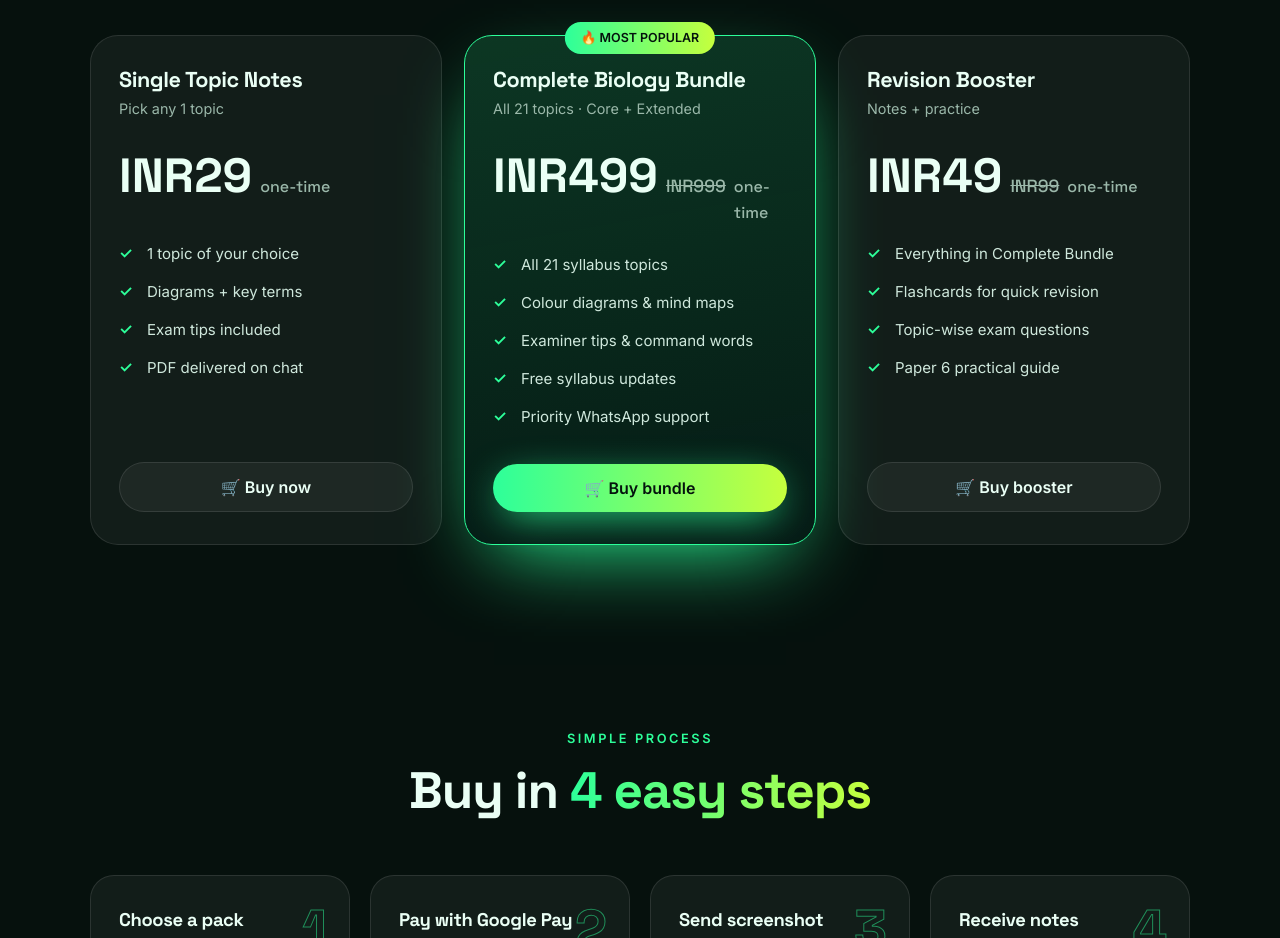
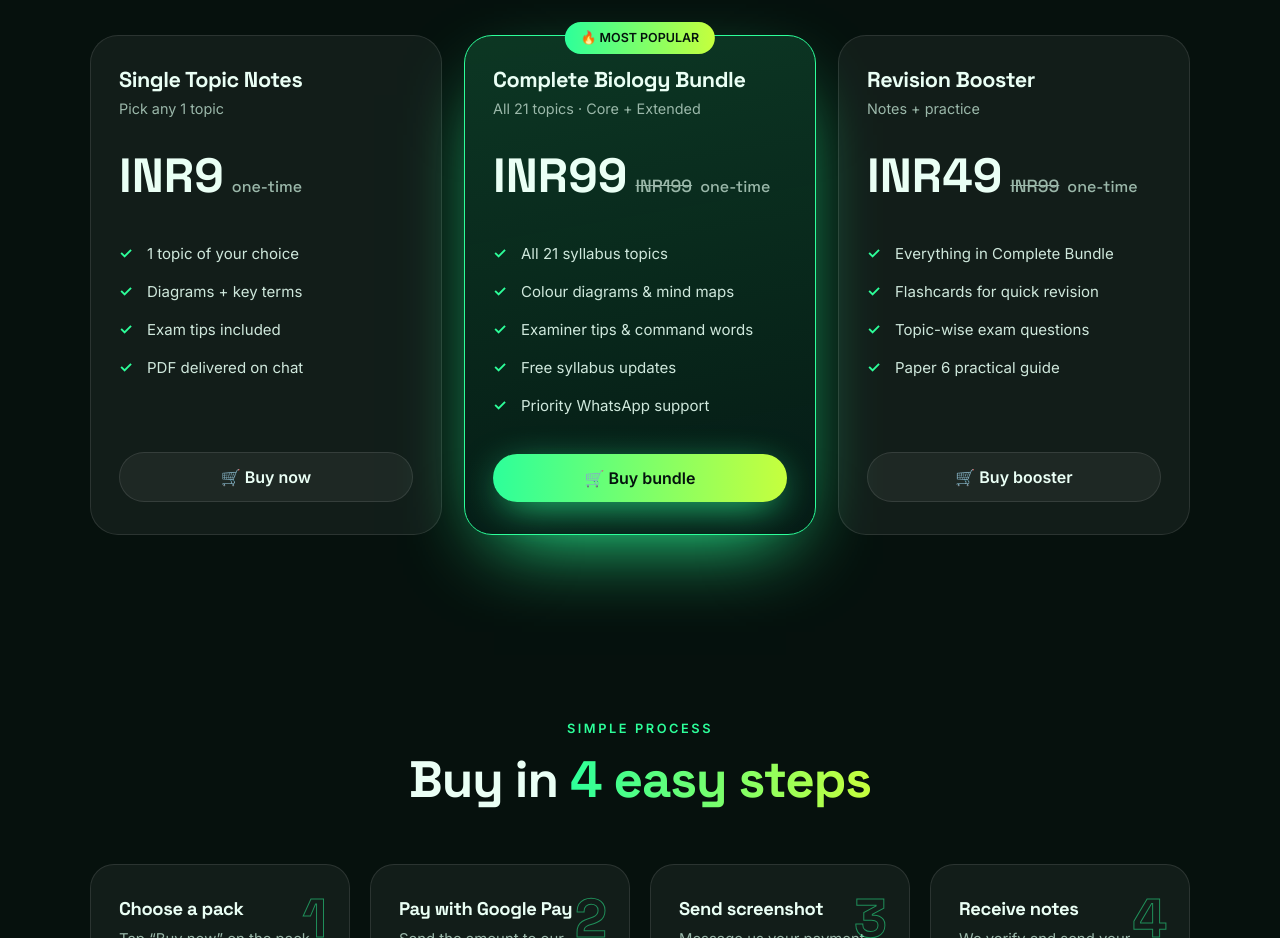
Before and after one commit to bioexamhelp/igcse-biology-resources, a plain HTML site: page index.html in a window 1280 px wide. Shown: the part 3360-4298 px from the top of the page. Drawn offline with Linux system fonts and the light colour scheme.

Commit message:
Update product prices in index.html

```diff
--- a/index.html
+++ b/index.html
@@ -376,9 +376,9 @@ const CONFIG = {
 
   // ---- PRODUCTS (add / remove / edit freely) ----
   products: [
-    { name:"Single Topic Notes", sub:"Pick any 1 topic", price:29, old:null, hot:false, cta:"Buy now",
+    { name:"Single Topic Notes", sub:"Pick any 1 topic", price:9, old:null, hot:false, cta:"Buy now",
       features:["1 topic of your choice","Diagrams + key terms","Exam tips included","PDF delivered on chat"] },
-    { name:"Complete Biology Bundle", sub:"All 21 topics · Core + Extended", price:499, old:999, hot:true, badge:"🔥 MOST POPULAR", cta:"Buy bundle",
+    { name:"Complete Biology Bundle", sub:"All 21 topics · Core + Extended", price:99, old:199, hot:true, badge:"🔥 MOST POPULAR", cta:"Buy bundle",
       features:["All 21 syllabus topics","Colour diagrams & mind maps","Examiner tips & command words","Free syllabus updates","Priority WhatsApp support"] },
     { name:"Revision Booster", sub:"Notes + practice", price:49, old:99, hot:false, cta:"Buy booster",
       features:["Everything in Complete Bundle","Flashcards for quick revision","Topic-wise exam questions","Paper 6 practical guide"] }
```
